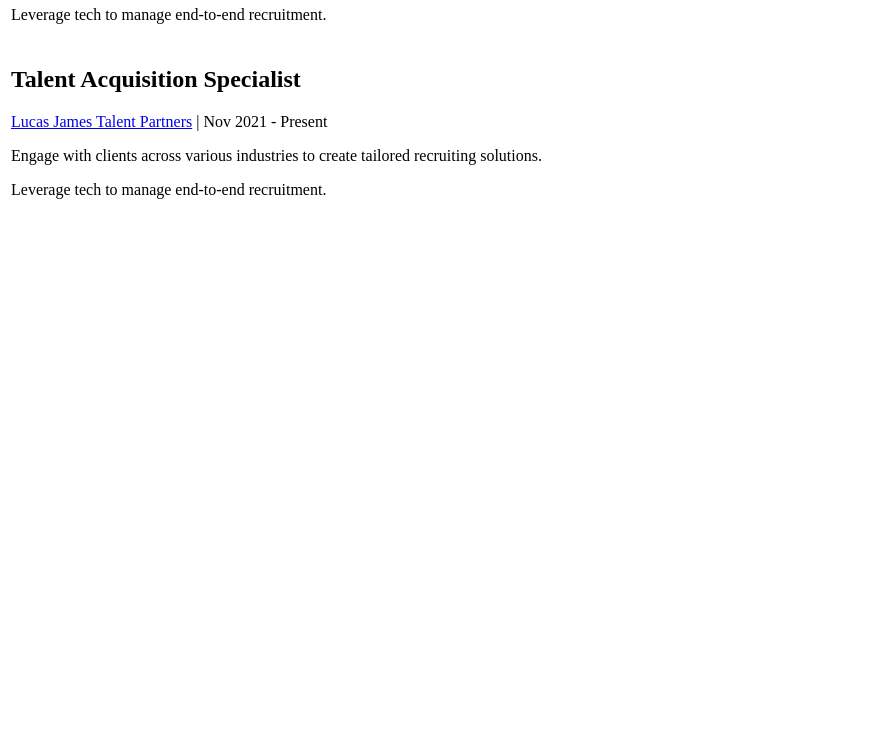
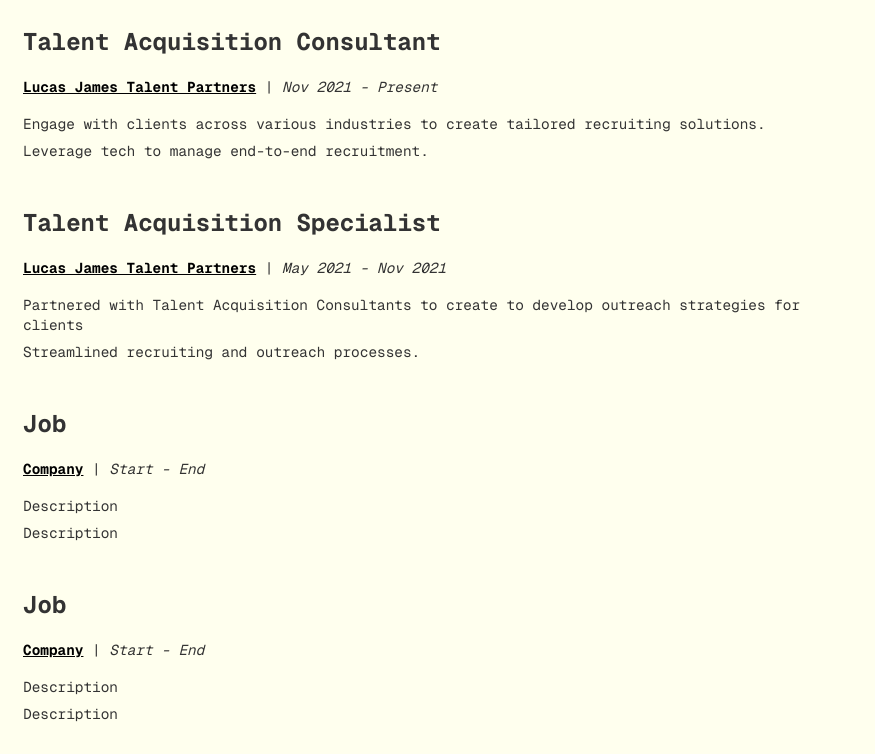
Before and after one commit to pqo98/pqo98.github.io, a plain HTML site: page index.html in a window 1280 px wide. Shown: the part 309-1063 px from the top of the page, without its empty margins (0-875 px from the left). Before the commit the page ends 800 px from the top, so only its background shows below. Drawn offline with nearby package versions, Linux system fonts and the light colour scheme.

Commit message:
add Google Font

```diff
--- a/index.html
+++ b/index.html
@@ -4,6 +4,11 @@
     <meta charset="UTF-8">
     <meta name="viewport" content="width=device-width, initial-scale=1.0">
     <title>peteostrow</title>
+    <link rel="preconnect" href="https://fonts.googleapis.com">
+    <link rel="preconnect" href="https://fonts.gstatic.com" crossorigin>
+    <link href="https://fonts.googleapis.com/css2?family=Geist+Mono:wght@100..900&display=swap" rel="stylesheet">
+
+    <link rel="stylesheet" href="styles.css">
 
 </head>
 <body>
@@ -21,7 +26,7 @@
 
         <section id="experience">
             <h1 class="section-heading">Experience</h1>
-            <div class="column-1">
+            <div class="ljtp-tac">
                 <table class="table-style">
                     <tr class="experience-item">
                         <td>
@@ -34,14 +39,40 @@
                 </table>
             </div>
 
-            <div class="column-2">
+            <div class="ljtp-tas">
                 <table class="table-style">
                     <tr class="experience-item">
                         <td>
                             <h2>Talent Acquisition Specialist</h2>
-                            <p><span class="company-name"><a href="https://lucasjamestalent.com">Lucas James Talent Partners</a></span> | <span class="job-duration">Nov 2021 - Present</span></p>
-                            <p class="experience-description">Engage with clients across various industries to create tailored recruiting solutions.</p>
-                            <p class="experience-description">Leverage tech to manage end-to-end recruitment.</p>
+                            <p><span class="company-name"><a href="https://lucasjamestalent.com">Lucas James Talent Partners</a></span> | <span class="job-duration">May 2021 - Nov 2021</span></p>
+                            <p class="experience-description">Partnered with Talent Acquisition Consultants to create to develop outreach strategies for clients</p>
+                            <p class="experience-description">Streamlined recruiting and outreach processes.</p>
+                        </td>
+                    </tr>
+                </table>
+            </div>
+
+            <div class="clear-intern">
+                <table class="table-style">
+                    <tr class="experience-item">
+                        <td>
+                            <h2>Job</h2>
+                            <p><span class="company-name"><a href="<!--insert link-->">Company</a></span> | <span class="job-duration">Start - End</span></p>
+                            <p class="experience-description">Description</p>
+                            <p class="experience-description">Description</p>
+                        </td>
+                    </tr>
+                </table>
+            </div>
+
+            <div class="clear-intern">
+                <table class="table-style">
+                    <tr class="experience-item">
+                        <td>
+                            <h2>Job</h2>
+                            <p><span class="company-name"><a href="<!--insert link-->">Company</a></span> | <span class="job-duration">Start - End</span></p>
+                            <p class="experience-description">Description</p>
+                            <p class="experience-description">Description</p>
                         </td>
                     </tr>
                 </table>
@@ -51,12 +82,3 @@
     </main>
 </body>
 </html>
-
-
-
-    </main>
-
-
-
-</body>
-</html>
--- a/styles.css
+++ b/styles.css
@@ -1,7 +1,5 @@
-@import url();
-
 body {
-	font-family: 'arial', sans-serif;
+	font-family: 'Geist Mono', sans-serif;
 	line-height: 1.6;
 	margin: 0;
 	padding: 20px;
@@ -13,19 +11,20 @@ body {
 }
 
 h1 {
-	color: #000000;font-size: 1.5em;
+	color: #000000;font-size: 2em;
 	border-bottom: 1px solid #000000;
 	margin-top: 1.75em;
 	margin-bottom: 0em;
 }
 
 h2 {
-	font-size: 1.25em;
+	font-size: 1.5em;
 	margin-top: 1.25em;
 	margin-bottom: 0em;
 }
 
 p {
+	font-size: 0.9em;
 	margin-bottom: 1em;
 }
 
@@ -39,6 +38,7 @@ p {
 }
 
 .company-name {
+	font-size: 1em;
 	font-weight: bold;
 }
 
```
